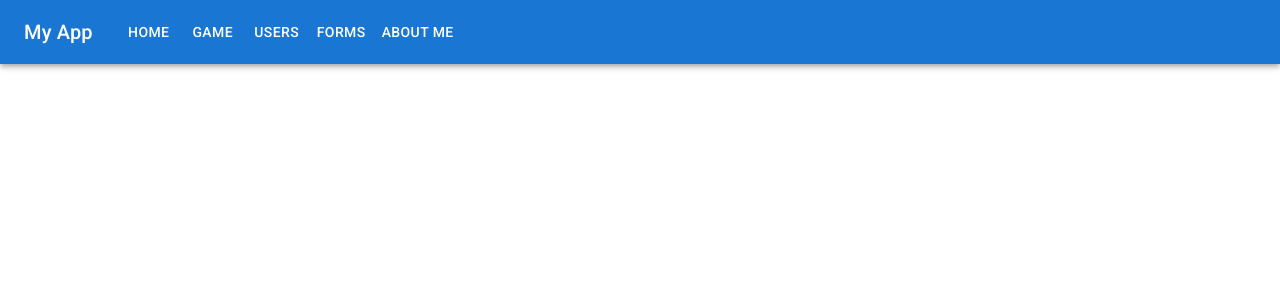
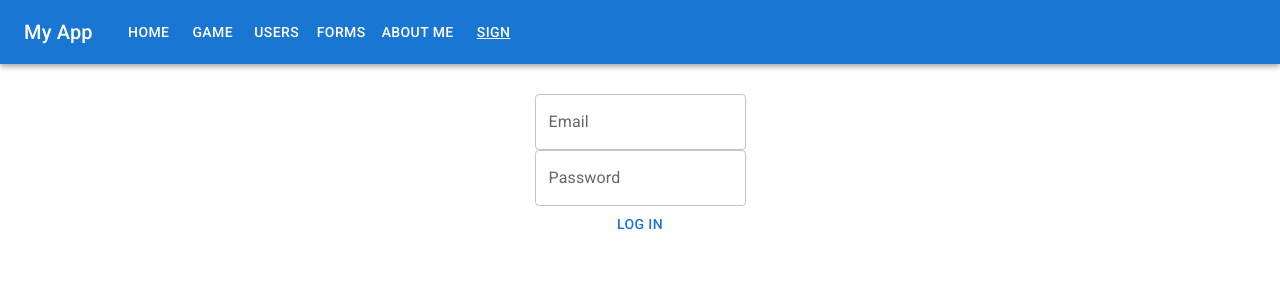
Before and after one commit to infoshareacademy/isareactrars, a React (Create React App) app in the folder my-app/: page /sign in a window 1280 px wide. Shown: the top 300 px of the page. Built offline with nearby package versions, Linux system fonts and the light colour scheme.

Commit message:
Added component sign with use navigate

```diff
--- a/my-app/src/Content.js
+++ b/my-app/src/Content.js
@@ -1,4 +1,5 @@
 import { Routes, Route } from 'react-router-dom';
+import { Sign } from './sign/Sign';
 import { AboutMe } from './about-me/AboutMe';
 import { Game } from './game/Game';
 import { Users } from './users/Users';
@@ -19,6 +20,7 @@ export const Content = () => (
                     <MyBetterForm />
                     <MyForm />
                 </>} />
+            <Route path="/sign" element={<Sign />} />
         </Routes>
     </Wrapper>
 )
--- a/my-app/src/Navigation.js
+++ b/my-app/src/Navigation.js
@@ -10,6 +10,7 @@ const links = [
     { label: 'Users', path: '/users' },
     { label: 'Forms', path: '/forms' },
     { label: 'About me', path: '/about-me' },
+    { label: 'Sign', path: '/sign' },
 ];
 
 const getActiveStyles = ({ isActive }) => ({ textDecoration: isActive ? 'underline' : undefined})
--- /dev/null
+++ b/my-app/src/sign/Sign.js
@@ -0,0 +1,17 @@
+import TextField from '@mui/material/TextField'
+import Button from '@mui/material/Button'
+import { useNavigate } from 'react-router-dom'
+
+export const Sign = () => {
+    const navigate = useNavigate();
+
+    const handleClick = () => {
+        navigate('/');
+    }
+
+    return <>
+        <TextField label="Email" />
+        <TextField label="Password" type="password" />
+        <Button onClick={handleClick}>Log in</Button>
+    </>
+}
```
